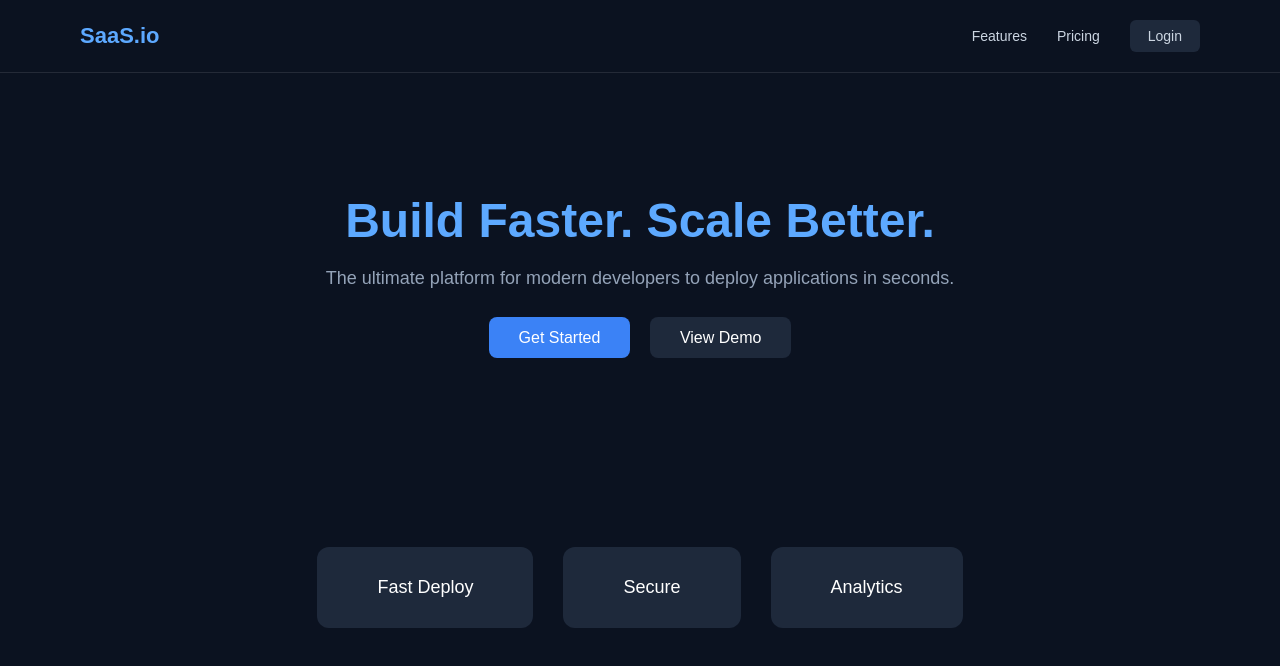
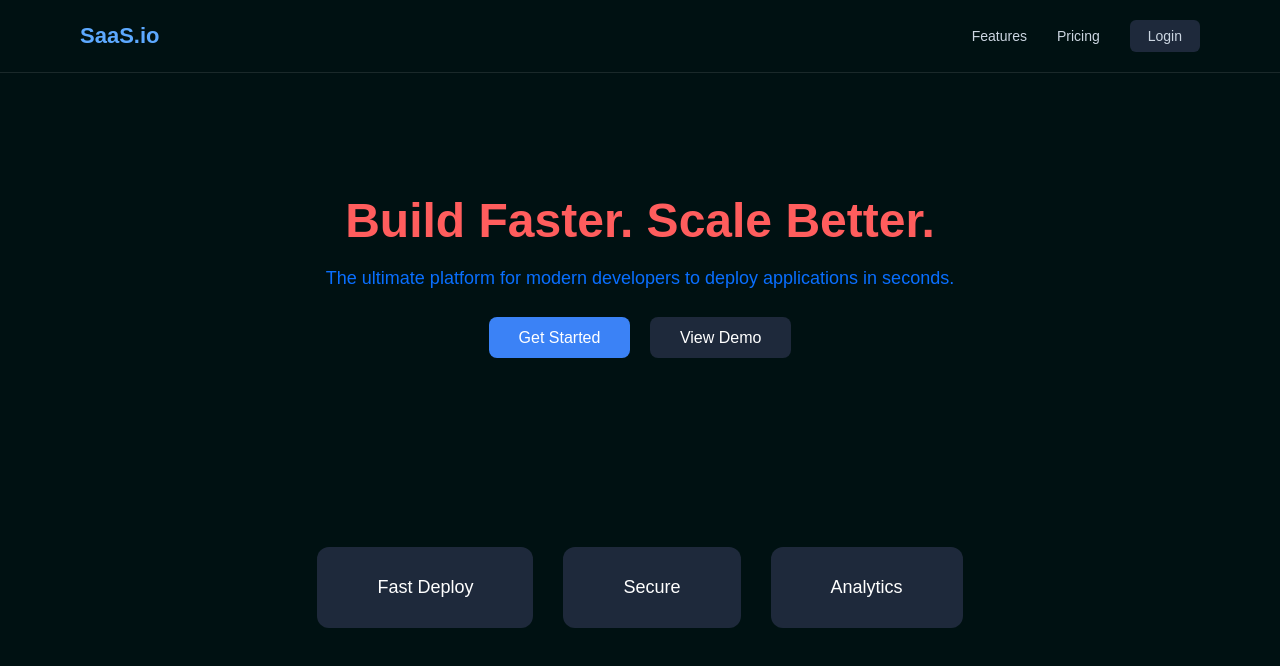
Before and after one commit to abhayjith2003/Task, a plain HTML site: page task11.html in a window 1280 px wide. Drawn offline with Linux system fonts and the light colour scheme.

Commit message:
Add files via upload

```diff
--- a/style11.css
+++ b/style11.css
@@ -6,7 +6,7 @@
 }
 
 body{
-    background-color:#0b1220;
+    background-color:#001112;
     color:white;
 }
 
@@ -17,12 +17,14 @@ nav{
     align-items:center;
     padding:20px 80px;
     border-bottom:1px solid rgba(255,255,255,0.1);
+
 }
 
 .logo{
     font-size:22px;
     font-weight:bold;
     color:#5da9ff;
+    cursor: pointer;
 }
 
 .nav-links{
@@ -51,14 +53,14 @@ nav{
 
 .hero h1{
     font-size:48px;
-    color:#5da9ff;
+    color:#ff5d5d;
 }
 
 
 .hero p{
     margin-top:20px;
     font-size:18px;
-    color:#94a3b8;
+    color:#096fff;
 }
 
 .hero-buttons{
@@ -95,4 +97,5 @@ nav{
     padding:30px 60px;
     border-radius:12px;
     font-size:18px;
+    cursor: pointer;
 }
--- a/task11.html
+++ b/task11.html
@@ -2,7 +2,7 @@
 <html lang="en">
 <head>
     <meta charset="UTF-8">
-    <title>SaaS Landing</title>
+    <title>Task 11</title>
     <meta name="viewport" content="width=device-width, initial-scale=1.0">
     <link rel="stylesheet" href="style11.css">
 </head>
```
